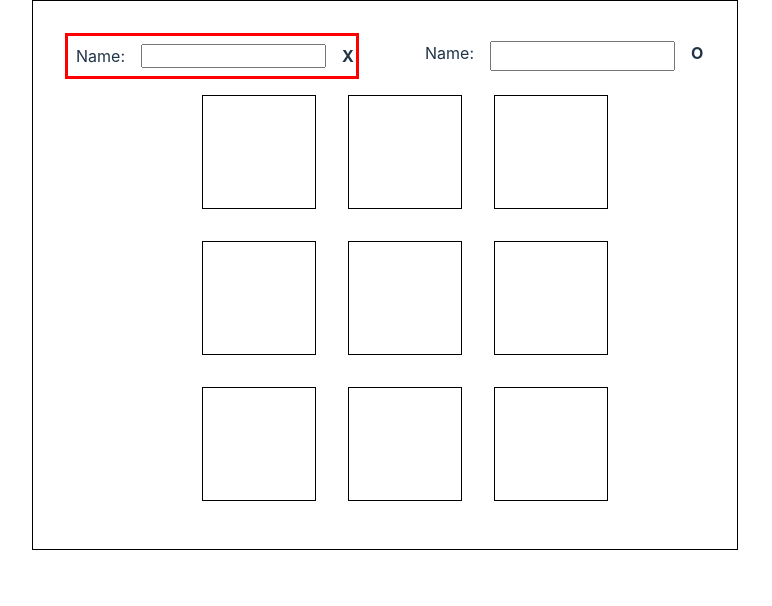
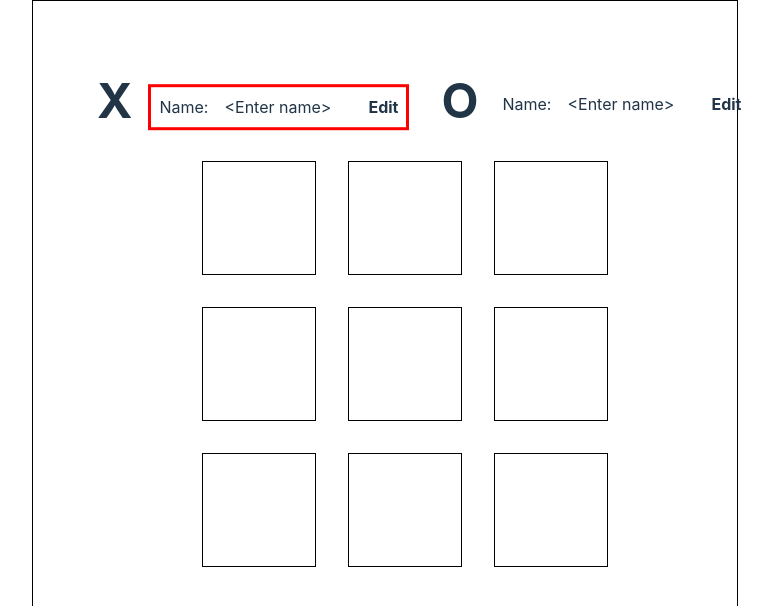
Before and after one commit to jamesgbarbosa/react-tic-tac-toe, a React (Vite) app: page / in a window 1280 px wide. Shown: the top 606 px of the page, without its empty margins (255-1027 px from the left). Built offline with nearby package versions, Linux system fonts and the light colour scheme.

Commit message:
Updated player styling

```diff
--- a/src/components/Player.css
+++ b/src/components/Player.css
@@ -1,17 +1,38 @@
-.player {
-    width: 17rem;
-    padding: 0.5rem;
+.player-container {
+    height: 5rem;
+    margin: 1rem;
 }
 
-.player > .symbol {
-    padding-left: 1rem;
+.player {
+    padding: 0.5rem;
+    height: 1.5rem;
+    transform: translateY(1.2rem);
+}
+
+.player > .name {
+    width: 7rem;
+}
+
+.symbol {
+    padding-right: 1rem;
     font-weight: bold;
+    font-size: 3rem;
 }
 
 .player > label {
     padding-right: 1rem;
 }
 
+.player > .edit {
+    padding-left: 1rem;
+    font-weight: bold;
+}
+
+.player > .edit:hover {
+    cursor: pointer;
+    color: red;
+}
+
 .active {
     border: 3px solid red;
 }
--- a/src/components/Player.tsx
+++ b/src/components/Player.tsx
@@ -1,11 +1,22 @@
+import { useState } from "react";
 import "./Player.css";
 
-export function Player({symbol, isActive}) {
+export function Player({ symbol, isActive }) {
+    const [isEditMode, setisEditMode] = useState(false)
+    const [playerName, setPlayerName] = useState("<Enter name>")
+
     return <>
-        <div className={`player flex ${isActive ? "active" : ''}`}>
-            <label>Name: </label>
-            <input type="text"></input>
+        <div className={`player-container flex`}>
             <span className="symbol">{symbol}</span>
+
+            <section className={`player flex ${isActive ? "active" : ''}`}>
+                <label>Name: </label>
+                {
+                    isEditMode ? <input className="name" onChange={(e) => { setPlayerName(e.target.value) }} type="text"></input> : <label className="name">{playerName}</label>
+                }
+
+                <span className="edit" onClick={() => { setisEditMode((prev) => !prev) }}>{isEditMode ? "Submit" : "Edit"}</span>
+            </section>
         </div>
     </>
 }
```
